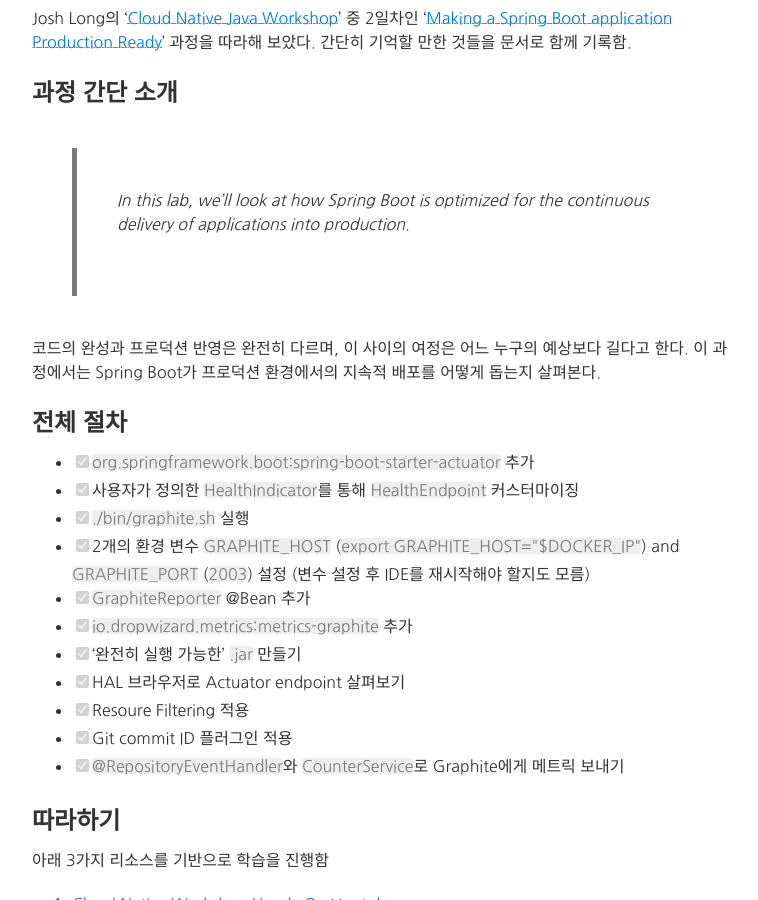
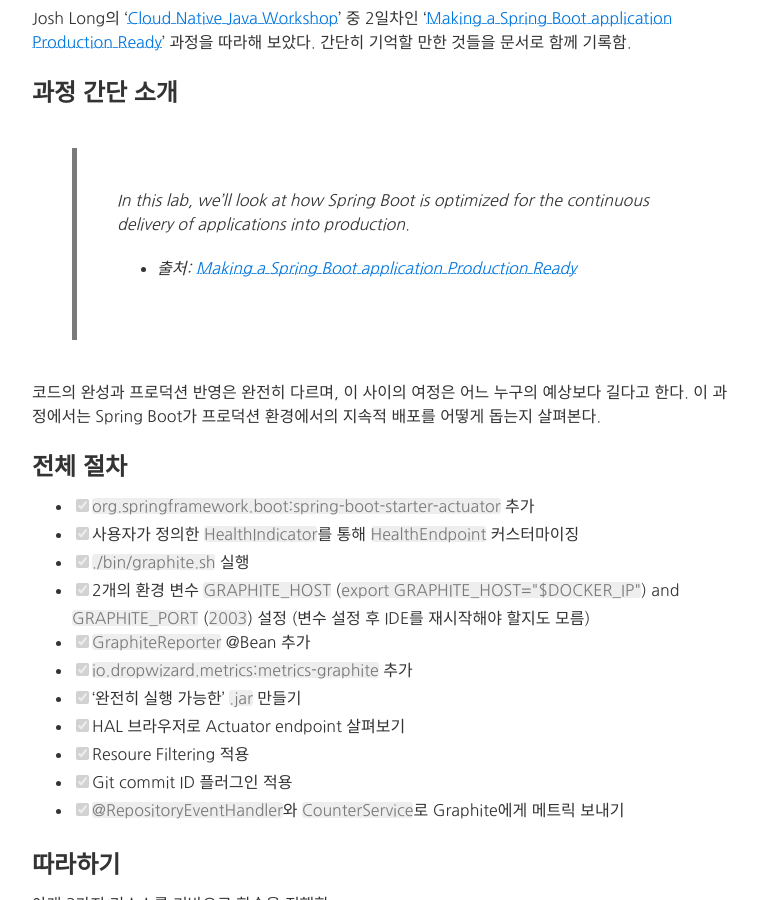
Before and after one commit to codehumane/codehumane.github.io, a Jekyll site: the page built from _posts/2017-01-21-Cloud-Native-Workshop-Day2-따라하기.md, in a window 1280 px wide and 900 px high, scrolled down 313 px. Shown: the whole window, without its empty margins (258-1016 px from the left). Built offline with Jekyll 4.4.1, drawn with Linux system fonts in a browser that asks for light colours.

Commit message:
인용구 출처 추가

```diff
--- a/_posts/2017-01-21-Cloud-Native-Workshop-Day2-따라하기.md
+++ b/_posts/2017-01-21-Cloud-Native-Workshop-Day2-따라하기.md
@@ -12,6 +12,8 @@
 ## 과정 간단 소개
 
 > In this lab, we'll look at how Spring Boot is optimized for the continuous delivery of applications into production.
+>
+> - 출처: [Making a Spring Boot application Production Ready](https://github.com/joshlong/cloud-native-workshop#2-making-a-spring-boot-application-production-ready)
 
 코드의 완성과 프로덕션 반영은 완전히 다르며, 이 사이의 여정은 어느 누구의 예상보다 길다고 한다. 이 과정에서는 Spring Boot가 프로덕션 환경에서의 지속적 배포를 어떻게 돕는지 살펴본다.
 
```
